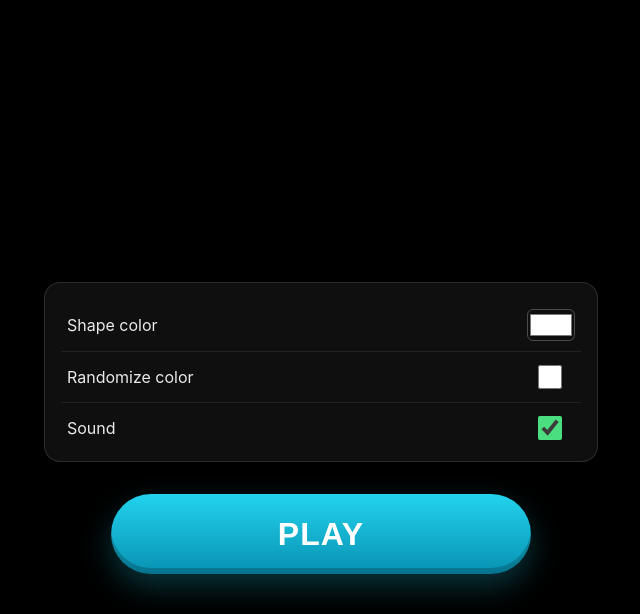
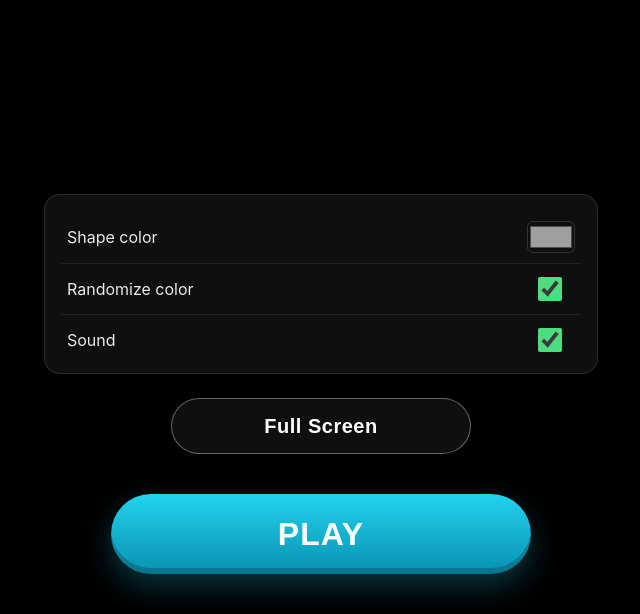
Before and after one commit to beugul/star-game, a plain HTML site: page index.html in a window 1280 px wide. Shown: the part 186-800 px from the top of the page, without its empty margins (319-959 px from the left). Drawn offline with Linux system fonts and the light colour scheme.

Commit message:
fullscreen button

```diff
--- a/index.html
+++ b/index.html
@@ -68,7 +68,7 @@
     }
     #optionsPanel {
       width: min(520px, 92vw);
-      margin: 0 auto 16vh;
+      margin: 0 auto 24px;
       background: rgba(255,255,255,0.06);
       border: 1px solid rgba(255,255,255,0.12);
       border-radius: 16px;
@@ -131,25 +131,45 @@
       transform: translateX(-50%) scale(0.98);
       filter: brightness(0.98);
     }
+    #fullscreenButton {
+      display: block;
+      margin: 0 auto calc(40px + clamp(56px, 10vh, 84px) + 16px);
+      width: min(300px, 80vw);
+      height: clamp(44px, 8vh, 56px);
+      border-radius: 999px;
+      border: 1px solid rgba(255,255,255,0.35);
+      background: rgba(255,255,255,0.06);
+      color: #fff;
+      font-size: clamp(16px, 4vw, 20px);
+      font-weight: 700;
+      letter-spacing: 0.5px;
+      cursor: pointer;
+      transition: transform 0.06s ease, filter 0.2s ease;
+    }
+    #fullscreenButton:active {
+      transform: scale(0.98);
+      filter: brightness(0.98);
+    }
   </style>
 </head>
 <body>
   <div id="startScreen">
     <div id="title">Star Game</div>
-    <div id="optionsPanel">
+    <div id="optionsPanel" role="group" aria-label="Options">
       <div class="optRow">
         <label for="shapeColor">Shape color</label>
         <input id="shapeColor" type="color" value="#ffffff" aria-label="Shape color" />
       </div>
       <div class="optRow">
         <label for="randomizeColor">Randomize color</label>
-        <input id="randomizeColor" type="checkbox" checkedaria-label="Randomize color" />
+        <input id="randomizeColor" type="checkbox" checked aria-label="Randomize color" />
       </div>
       <div class="optRow">
         <label for="soundEnabled">Sound</label>
         <input id="soundToggle" type="checkbox" checked aria-label="Sound on/off" />
       </div>
     </div>
+    <button id="fullscreenButton" type="button">Full Screen</button>
     <button id="playButton" type="button">PLAY</button>
   </div>
   <canvas id="gameCanvas"></canvas>
@@ -164,6 +184,7 @@
     const soundToggle = document.getElementById("soundToggle");
     const randomizeToggle = document.getElementById("randomizeColor");
     const pauseButton = document.getElementById("pauseButton");
+    const fullscreenButton = document.getElementById("fullscreenButton");
 
     // Game settings (populated from start screen)
     const gameSettings = {
@@ -391,6 +412,16 @@
       pauseButton.style.display = "none";
     });
 
+    // Fullscreen behavior
+    function enterFullscreen() {
+      const el = document.documentElement;
+      const req = el.requestFullscreen || el.webkitRequestFullscreen || el.mozRequestFullScreen || el.msRequestFullscreen;
+      if (req) {
+        try { req.call(el); } catch (e) { /* noop */ }
+      }
+    }
+    fullscreenButton.addEventListener("click", enterFullscreen);
+
     // Kick off the render loop; it idles until the game starts
     gameLoop();
   </script>
```
